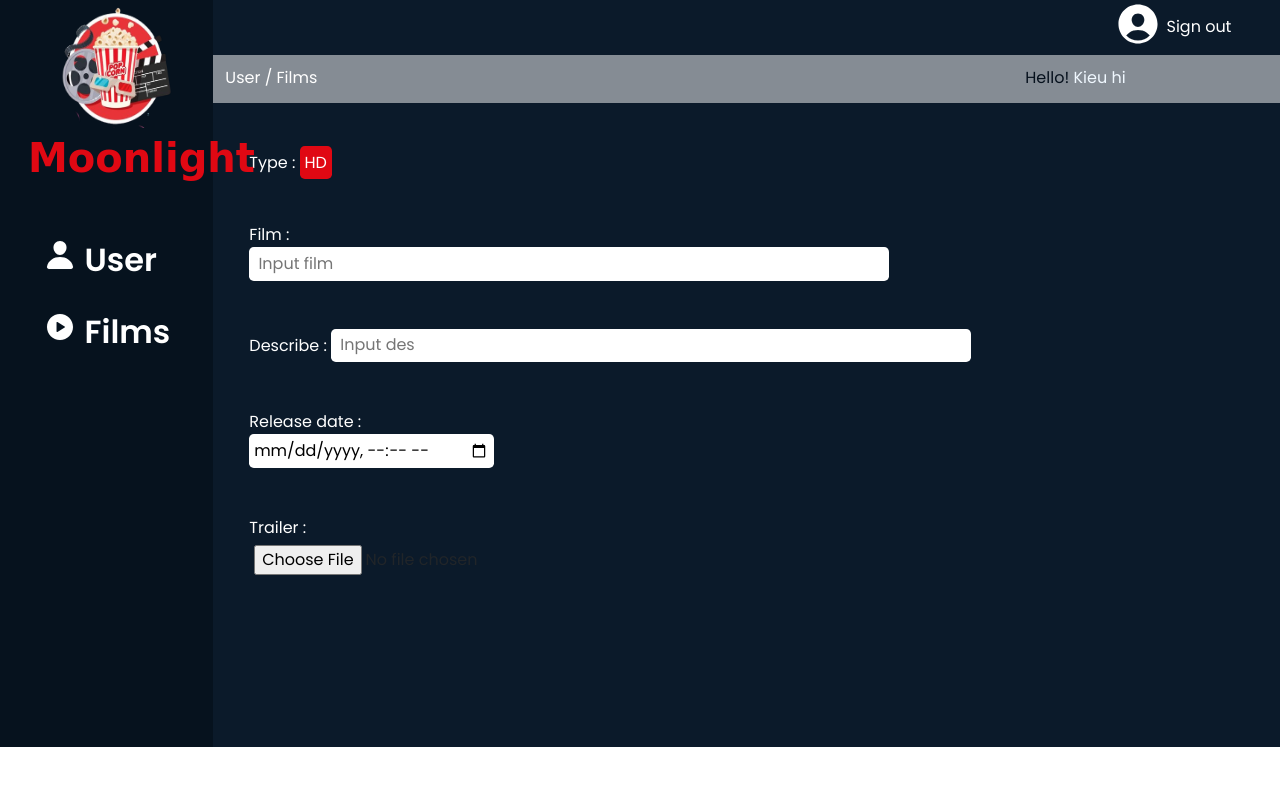
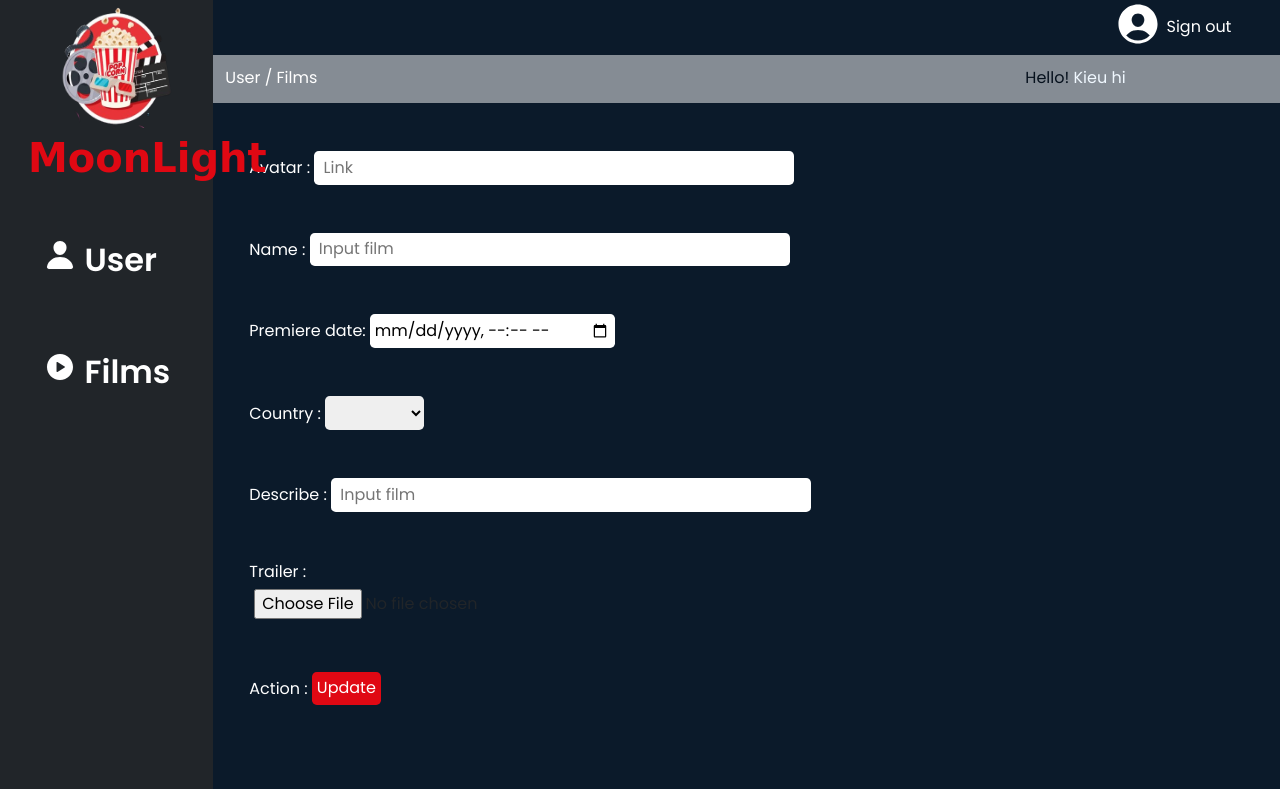
Before and after one commit to anhminh362/Cinema-FE, a PHP site: page /pages/client/admin_films.html in a window 1280 px wide. Run offline with PHP 8.4, Linux system fonts and the light colour scheme; some libraries are stand-ins or nearby versions.

Commit message:
Adminfilm

```diff
--- a/pages/client/admin_films.html
+++ b/pages/client/admin_films.html
@@ -22,16 +22,20 @@
 <body>
     <div class="container-fluid">
         <div class="row">
-            <div class="col-lg-2 background-left">
-                <div><img class="logo" src="/asset/picture/3e1b693d-9dc1-43e7-b517-763a153989af-removebg-preview (2).png" alt=""><b class="logo_text">Moonlight</b></div>
-                <a href="#" class="icon-item">
+            <div class="col-lg-2 bg-dark ">
+                <div><img class="logo" src="/asset/picture/3e1b693d-9dc1-43e7-b517-763a153989af-removebg-preview (2).png" alt=""><b class="logo_text">MoonLight</b></div>
+                <div class="row">
+                    <p  class="icon-item">
                         <ion-icon name="person"  ></ion-icon>
                         <b> User</b>
-                </a> <br><br>
-                <a href="#" class="icon-item">
+                    </p>
+                </div><br><br>
+                <div class="row">
+                    <p class="icon-play">
                         <ion-icon name="play-circle"></ion-icon>
                         <b> Films</b>
-                </a>
+                    </p>
+                </div>
             </div>
             <div class="col-lg-10 background-right">
                 <div class="row">
@@ -46,12 +50,12 @@
                     </div>
                 </div>
                 <div class="row backgroud-bar">
-                    <div class="col-sm-2">
+                    <div class="col-sm-3">
                         <span class="bar-user">User </span>
                         <span class="line-line">/</span>
                         <span class="bar-film">Films</span>
                     </div>
-                    <div class="col-sm-7">
+                    <div class="col-sm-6">
                         <!--  -->
                     </div>
                     <div class="col-sm-3">
@@ -60,18 +64,20 @@
                     </div>
                 </div>
                 <div class="container"> <br><br>
+                    <!-- form -->
+                    <form action="">
                         <div class="row">
+                            <div class="col-lg-8">
+                                <span class="sub-item">Avatar :</span>
+                                <span><input class="btn-type" type="url" placeholder=" Link"></span>
+                            </div>
                             <div class="col-lg-4">
-                            <span class="sub-item">Type :</span>
-                            <span class="btn-type">HD</span>
-                        </div>
-                        <div class="col-lg-8">
                                 <!--  -->
                             </div>
                         </div><br><br>
                         <div class="row">
                             <div class="col-lg-8">
-                            <span class="sub-item">Film :</span>
+                                <span class="sub-item">Name :</span>
                                 <span ><input class="btn-input" type="text" placeholder=" Input film"></span>
                             </div>
                             <div class="col-lg-4">
@@ -79,23 +85,38 @@
                             </div>
                         </div> <br><br>
                         <div class="row">
-                        <div class="col-lg-9">
-                            <span class="sub-item">Describe :</span>
-                            <span ><input class="btn-input" type="text" placeholder=" Input des"></span>
+                            <div class="col-sm-8">
+                                <span class="sub-item">Premiere date:</span>
+                                <span><input class="btn-dis" type="datetime-local"></span>
                             </div>
-                        <div class="col-lg-3">
+                            <div class="col-sm-4">
                                 <!--  -->
                             </div>
                         </div><br><br>
                         <div class="row">
-                        <div class="col-sm-4">
-                            <span class="sub-item">Release date :</span>
-                            <span><input class="btn-dis" type="datetime-local"></span>
+                            <div class="col-lg-8">
+                                <span class="sub-item">Country :</span>
+                                <span ><select class="btn-select">
+                                    <option value=""></option>
+                                    <option value="">US</option>
+                                    <option value="">UK</option>
+                                    <option value="">Vietnam</option>
+                                    <option value="">Korea</option>
+                                </select></span></span>
                             </div>
-                        <div class="col-sm-9">
+                            <div class="col-lg-4">
                                 <!--  -->
                             </div>
                         </div><br><br>
+                        <div class="row">
+                            <div class="col-lg-8">
+                                <span class="sub-item">Describe :</span>
+                                <span ><input class="btn-input" type="text" placeholder=" Input film"></span>
+                            </div>
+                            <div class="col-lg-4">
+                                <!--  -->
+                            </div>
+                        </div> <br><br>
                         <div class="row">
                             <div class="col-sm-5">
                                 <span class="sub-item">Trailer :</span>
@@ -104,12 +125,21 @@
                             <div class="col-sm-7">
                                 <!--  -->
                             </div>
+                        </div><br><br>
+                        <div class="row">
+                            <div class="col-sm-5">
+                                <span class="sub-item">Action :</span>
+                                <span><button class="btn-sub" type="submit">Update</button></span>
                             </div>
+                            <div class="col-sm-7">
+                                <!--  -->
+                            </div>
+                        </div>
+                    </form>
                 </div>
             </div>
         </div>
     </div>
 
-    </div>
 </body>
 </html>
--- a/pages/client/detail_m.html
+++ b/pages/client/detail_m.html
@@ -25,7 +25,7 @@
     <!-- Header -->
     <header>
         <nav class="header">
-            <div><img class="logo" src="/asset/picture/3e1b693d-9dc1-43e7-b517-763a153989af-removebg-preview (2).png" alt=""><b class="logo_text">Moonlight</b></div>
+            <div><img class="logo" src="/asset/picture/3e1b693d-9dc1-43e7-b517-763a153989af-removebg-preview (2).png" alt=""><b class="logo_text">MoonLight</b></div>
             <ul>
                 <li><a href="">Home</a></li>
                 <li><a href="">Movies</a></li>
--- a/style/admin_films.css
+++ b/style/admin_films.css
@@ -24,13 +24,13 @@ body{
     background-color: var(--maincolor);
 }
 /* background */
-.background-left{
+/* .bg-dark{
     background-color: #06121E;
-    height: 46.7rem;
-}
+    height: 49.3rem;
+} */
 .background-right{
     background-color: #0B1A2A;
-    height: 46.7rem;
+    height: 49.3rem;
 }
 /* logo */
 .logo{
@@ -57,6 +57,18 @@ body{
     text-decoration: none;
 }
 .icon-item:hover{
+    color: #FFC107;
+}
+/* icon-play */
+.icon-play{
+    position: relative;
+    color: #ffff;
+    font-size: 2rem;
+    left: 2rem;
+    top: 3rem;
+    text-decoration: none;
+}
+.icon-play:hover{
     color: #FFC107;
 }
 /* Account */
@@ -116,13 +128,18 @@ body{
     color: #ffff;
 }
 .btn-type{
-    background-color: #E00813;
-    color: #ffff;
     padding: 0.3rem;
     border-radius: 0.3rem;
+    border: none;
+    width: 30rem;
 }
 .btn-input{
-    width: 40rem;
+    width: 30rem;
+    border-radius: 0.3rem;
+    border: none;
+    padding: 0.3rem;
+}
+.btn-select{
     border-radius: 0.3rem;
     border: none;
     padding: 0.3rem;
@@ -132,3 +149,21 @@ body{
     border: none;
     padding: 0.3rem;
 }
+.btn-sub{
+    border: none;
+    background-color: #E00813;
+    color: #fff;
+    border-radius: 0.3rem;
+    padding: 0.3rem;
+}
+/* Moble: Width < 740px  */
+@media only screen and (max-width: 46.1875em){
+
+}
+
+/* Tablet: width >= 740px and width < 1024px */
+@media (min-width: 768px) and (max-width: 991.98em) {
+    .background-left{
+        width: 20%;
+    }
+}
```
Lines whose indentation alone changed are shown as unchanged.
